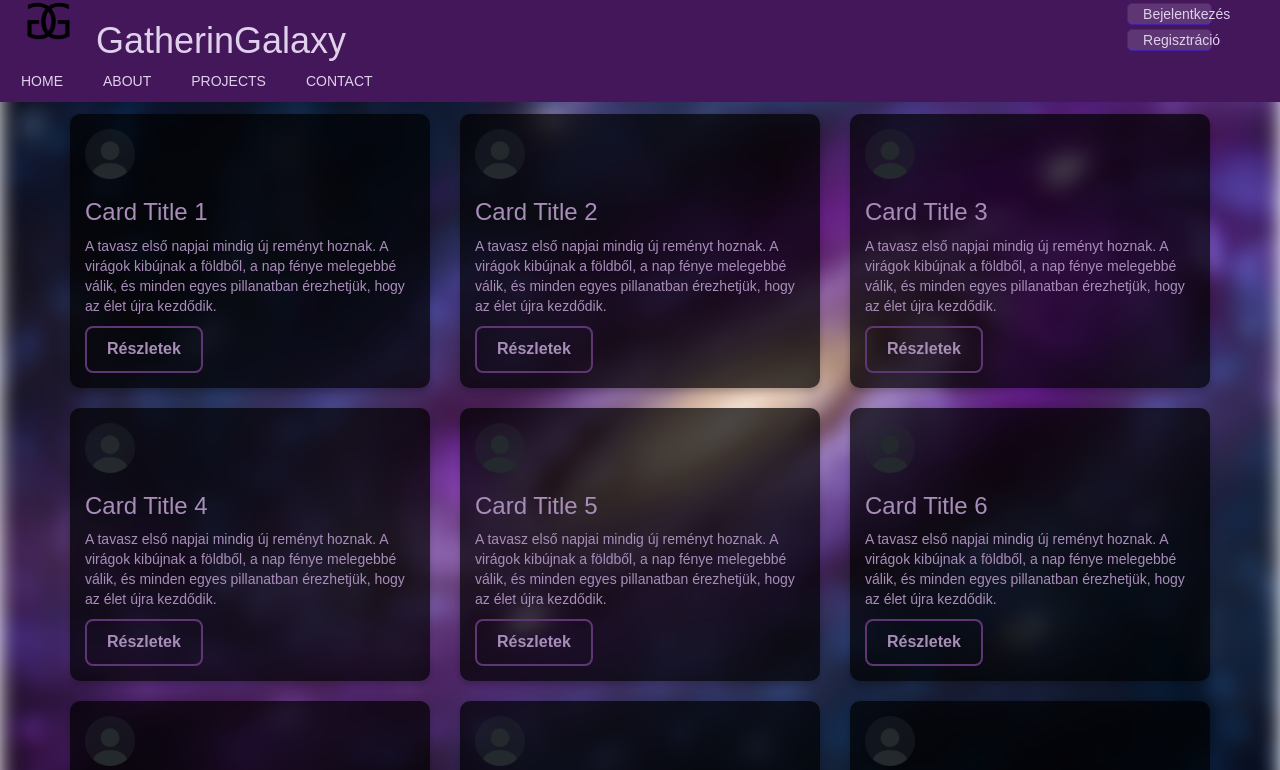
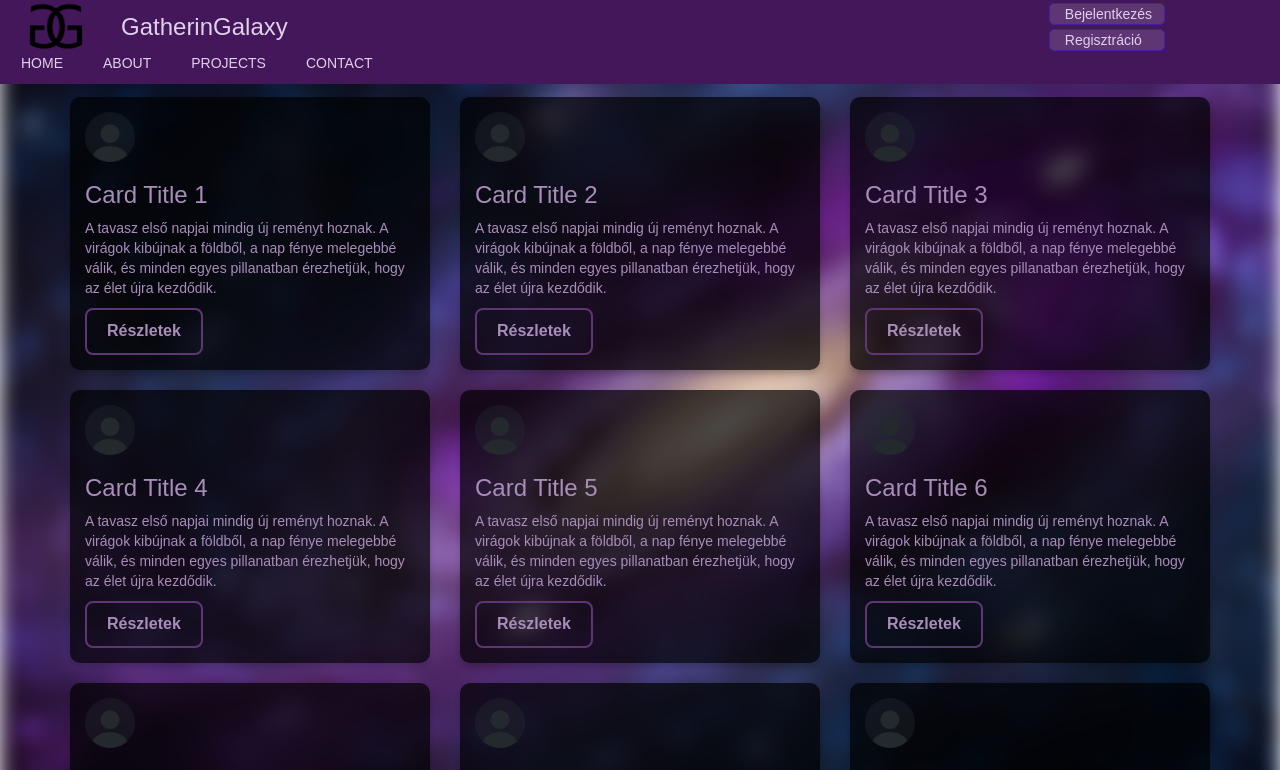
Before and after one commit to lenartaron/szakdoga, a Vue app: page / in a window 1280 px wide. Shown: the top 770 px of the page. Built offline with nearby package versions, Linux system fonts and the light colour scheme.

Commit message:
logo fixed

```diff
--- a/src/App.vue
+++ b/src/App.vue
@@ -36,6 +36,7 @@
 
 .row {
   gap: 10px;
+  margin: 0;
 }
 
 #test:active {
@@ -48,8 +49,27 @@
   border: none;
 }
 
-.df {
+header .df {
   display: flex;
+  align-items: center;
+  justify-content: space-between;
+}
+
+header .df div:first-child {
+  display: flex;
+  align-items: center;
+}
+
+header img {
+  width: 110px;
+  height: auto;
+  margin-right: 10px;
+}
+
+h1 {
+  font-size: 24px;
+  margin: 0;
+  white-space: nowrap;
 }
 
 div>#test {
@@ -107,7 +127,7 @@ div>#test {
   .card {
     width: 100%;
   }
-  .menuItems {
+  .menuItems, div>h1, .row {
     display: none;
   }
 }
```
